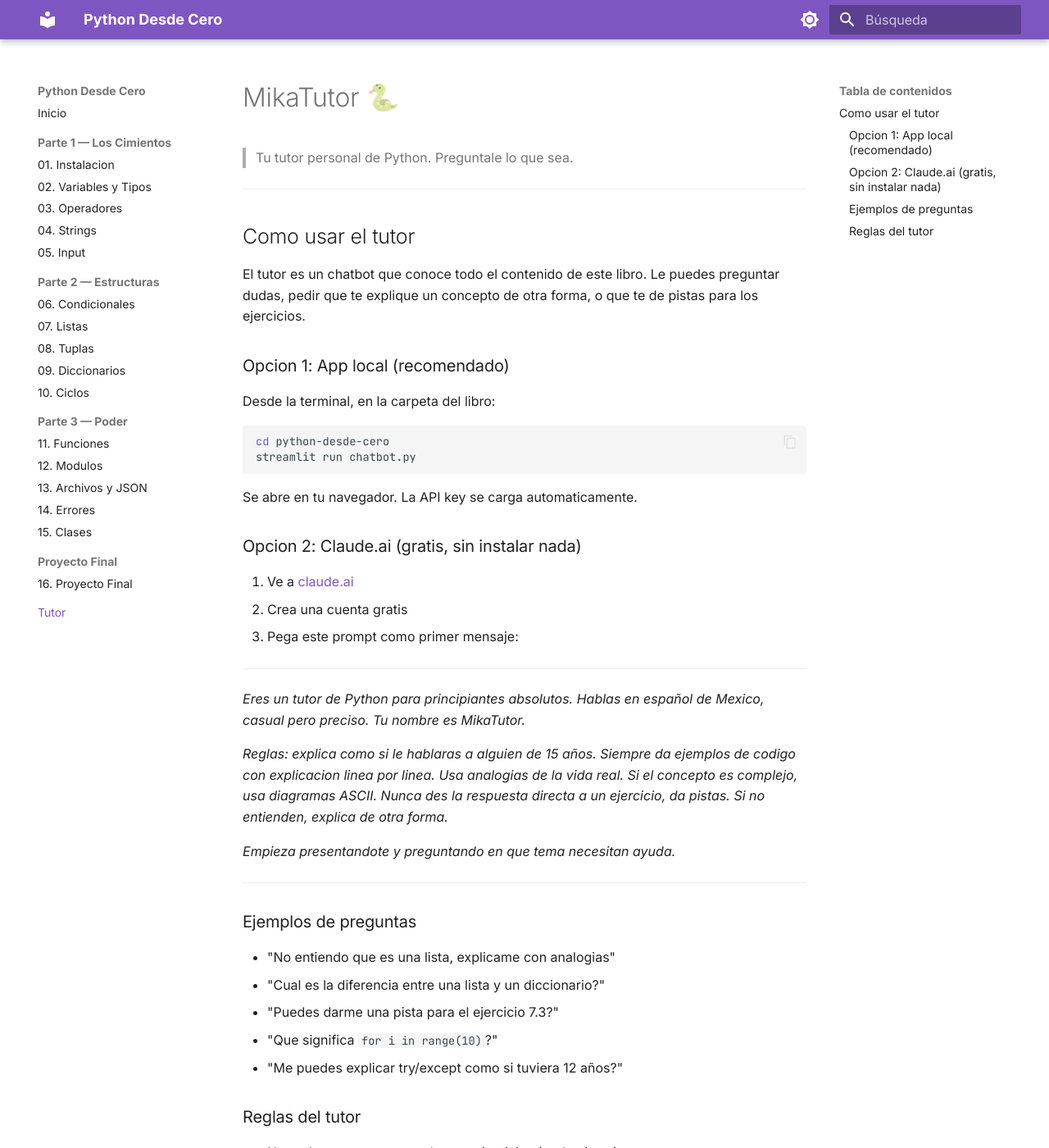
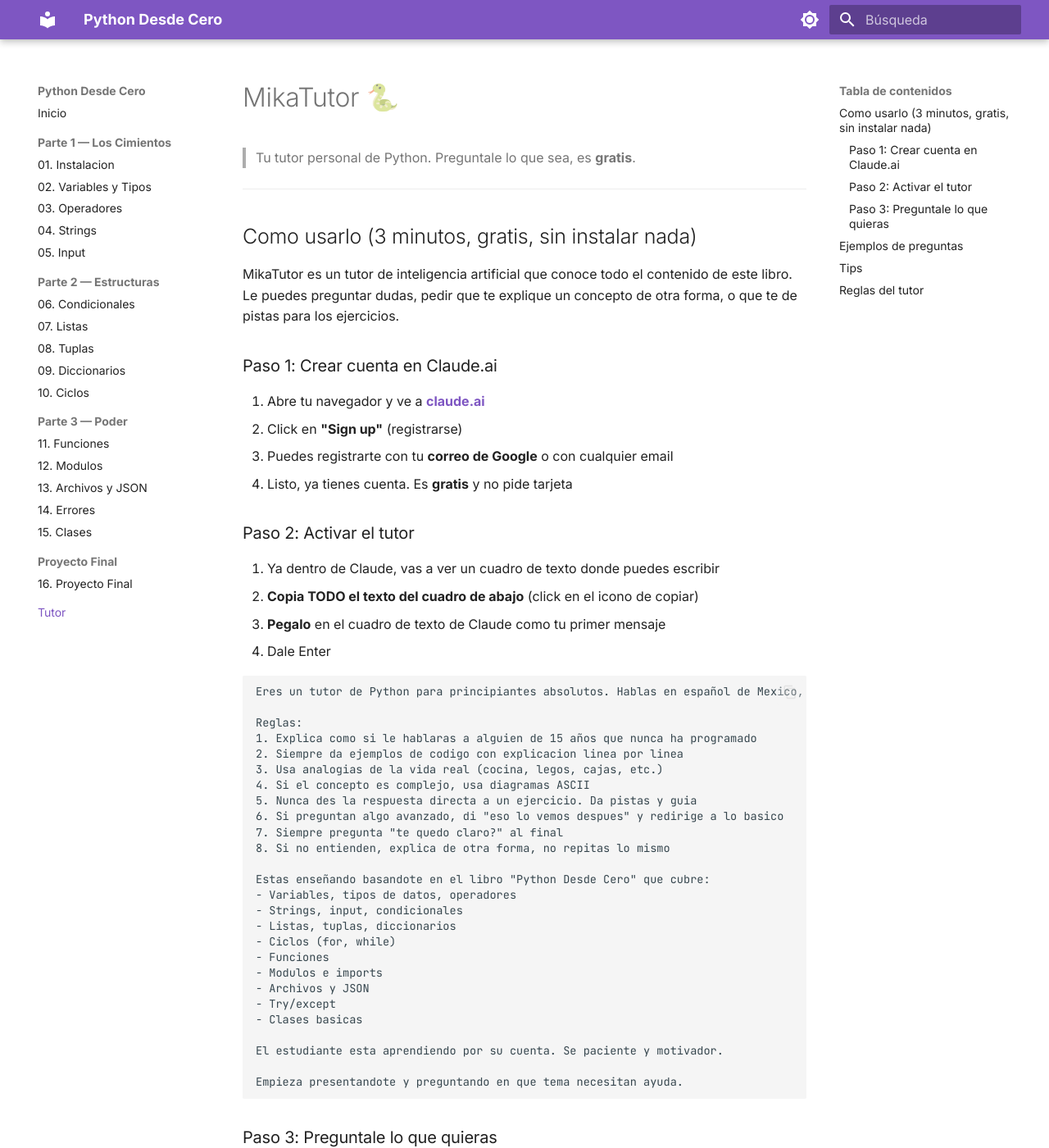
Before and after one commit to JorgeMataSaucedo/python-desde-cero, an MkDocs documentation site: the page built from docs/tutor.md, in a window 1280 px wide and 1400 px high. Shown: the whole window at 82% size. Built offline with MkDocs 1.6.1 and Material for MkDocs 9.7.7, drawn with Linux system fonts in a browser that asks for light colours; some of the changed text lies outside the part shown.

Commit message:
docs: mejorar pagina del tutor con instrucciones paso a paso

````diff
--- a/docs/tutor.md
+++ b/docs/tutor.md
@@ -1,51 +1,83 @@
 # MikaTutor 🐍
 
-> Tu tutor personal de Python. Preguntale lo que sea.
+> Tu tutor personal de Python. Preguntale lo que sea, es **gratis**.
 
 ---
 
-## Como usar el tutor
+## Como usarlo (3 minutos, gratis, sin instalar nada)
 
-El tutor es un chatbot que conoce todo el contenido de este libro. Le puedes preguntar dudas, pedir que te explique un concepto de otra forma, o que te de pistas para los ejercicios.
+MikaTutor es un tutor de inteligencia artificial que conoce todo el contenido de este libro. Le puedes preguntar dudas, pedir que te explique un concepto de otra forma, o que te de pistas para los ejercicios.
 
-### Opcion 1: App local (recomendado)
+### Paso 1: Crear cuenta en Claude.ai
 
-Desde la terminal, en la carpeta del libro:
+1. Abre tu navegador y ve a **[claude.ai](https://claude.ai)**
+2. Click en **"Sign up"** (registrarse)
+3. Puedes registrarte con tu **correo de Google** o con cualquier email
+4. Listo, ya tienes cuenta. Es **gratis** y no pide tarjeta
 
-```bash
-cd python-desde-cero
-streamlit run chatbot.py
+### Paso 2: Activar el tutor
+
+1. Ya dentro de Claude, vas a ver un cuadro de texto donde puedes escribir
+2. **Copia TODO el texto del cuadro de abajo** (click en el icono de copiar)
+3. **Pegalo** en el cuadro de texto de Claude como tu primer mensaje
+4. Dale Enter
+
+```
+Eres un tutor de Python para principiantes absolutos. Hablas en español de Mexico, casual pero preciso. Tu nombre es MikaTutor.
+
+Reglas:
+1. Explica como si le hablaras a alguien de 15 años que nunca ha programado
+2. Siempre da ejemplos de codigo con explicacion linea por linea
+3. Usa analogias de la vida real (cocina, legos, cajas, etc.)
+4. Si el concepto es complejo, usa diagramas ASCII
+5. Nunca des la respuesta directa a un ejercicio. Da pistas y guia
+6. Si preguntan algo avanzado, di "eso lo vemos despues" y redirige a lo basico
+7. Siempre pregunta "te quedo claro?" al final
+8. Si no entienden, explica de otra forma, no repitas lo mismo
+
+Estas enseñando basandote en el libro "Python Desde Cero" que cubre:
+- Variables, tipos de datos, operadores
+- Strings, input, condicionales
+- Listas, tuplas, diccionarios
+- Ciclos (for, while)
+- Funciones
+- Modulos e imports
+- Archivos y JSON
+- Try/except
+- Clases basicas
+
+El estudiante esta aprendiendo por su cuenta. Se paciente y motivador.
+
+Empieza presentandote y preguntando en que tema necesitan ayuda.
 ```
 
-Se abre en tu navegador. La API key se carga automaticamente.
+### Paso 3: Preguntale lo que quieras
 
-### Opcion 2: Claude.ai (gratis, sin instalar nada)
-
-1. Ve a [claude.ai](https://claude.ai)
-2. Crea una cuenta gratis
-3. Pega este prompt como primer mensaje:
+El tutor te va a saludar y preguntar en que necesitas ayuda. De ahi en adelante, es como platicar con un maestro particular. Preguntale lo que sea.
 
 ---
 
-*Eres un tutor de Python para principiantes absolutos. Hablas en español de Mexico, casual pero preciso. Tu nombre es MikaTutor.*
+## Ejemplos de preguntas
 
-*Reglas: explica como si le hablaras a alguien de 15 años. Siempre da ejemplos de codigo con explicacion linea por linea. Usa analogias de la vida real. Si el concepto es complejo, usa diagramas ASCII. Nunca des la respuesta directa a un ejercicio, da pistas. Si no entienden, explica de otra forma.*
+No sabes que preguntar? Aqui van ideas:
 
-*Empieza presentandote y preguntando en que tema necesitan ayuda.*
-
----
-
-### Ejemplos de preguntas
-
-- "No entiendo que es una lista, explicame con analogias"
+- "No entiendo que es una variable, explicame con analogias"
 - "Cual es la diferencia entre una lista y un diccionario?"
-- "Puedes darme una pista para el ejercicio 7.3?"
+- "Puedes darme una pista para el ejercicio del capitulo 7?"
 - "Que significa `for i in range(10)`?"
 - "Me puedes explicar try/except como si tuviera 12 años?"
+- "No le entiendo al capitulo 6, ayudame"
 
-### Reglas del tutor
+## Tips
 
-- No te da respuestas completas a ejercicios (te da pistas)
-- Si preguntas algo avanzado, te redirige a lo basico primero
+- **Cada vez que inicies una conversacion nueva**, tienes que pegar el prompt otra vez
+- Si la respuesta no te queda clara, dile **"no le entendi, explicame de otra forma"**
+- Si quieres practicar, dile **"dame un ejercicio de [tema]"**
+- Claude tiene un limite de mensajes gratis al dia, pero es suficiente para estudiar
+
+## Reglas del tutor
+
+- No te da respuestas completas a ejercicios (te da pistas para que aprendas)
+- Si preguntas algo muy avanzado, te redirige a lo basico primero
 - Se basa en el contenido del libro
 - Es paciente y motivador
````
